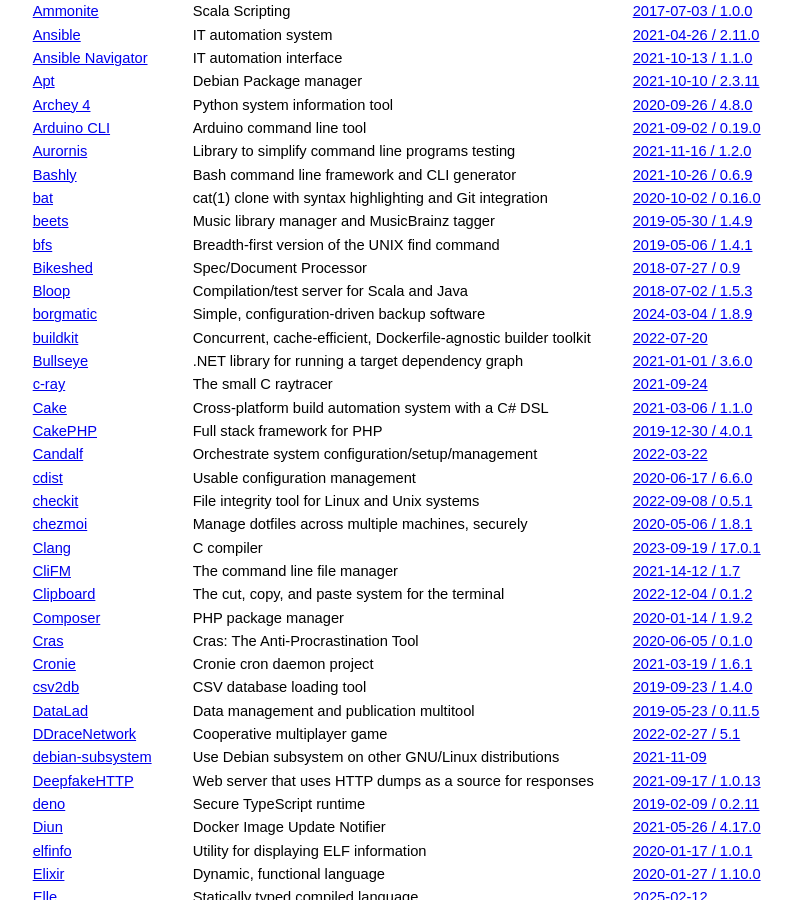
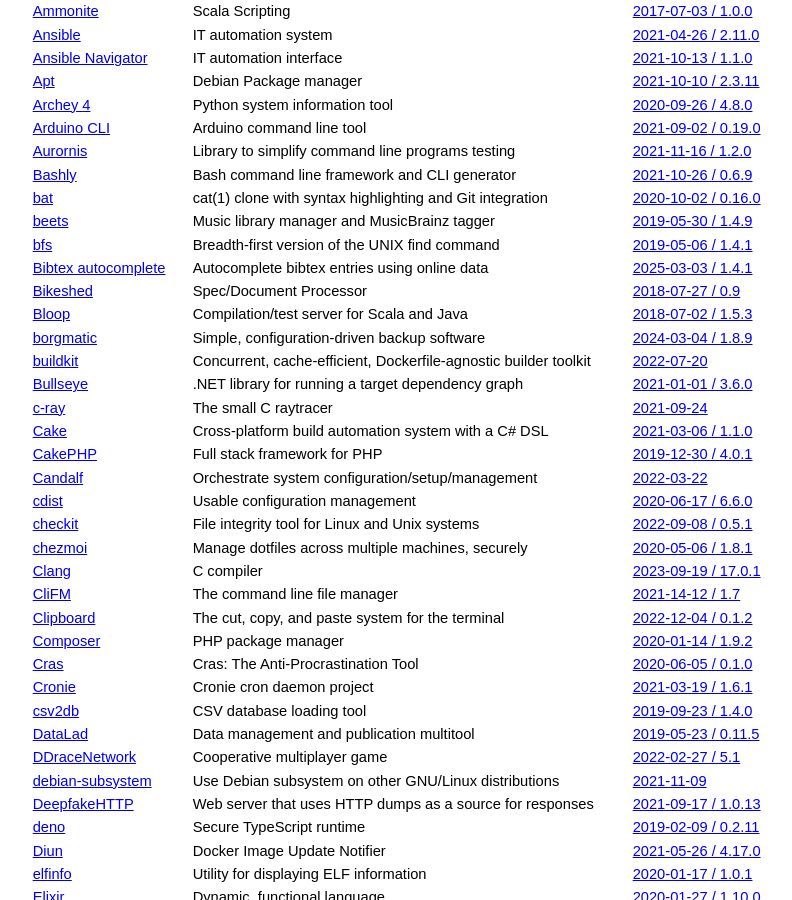
Before and after one commit to jcs/no_color, a Jekyll site: the page built from index.md, in a window 1280 px wide and 900 px high, scrolled down 2780 px. Shown: the whole window, without its empty margins (211-1003 px from the left). Built offline with Jekyll 4.4.1, drawn with Linux system fonts in a browser that asks for light colours; our own code applies the rules of GitHub Pages for plain Markdown files.

Commit message:
Add bibtex autocomplete (#303)

```diff
--- a/index.md
+++ b/index.md
@@ -159,6 +159,7 @@ color by default via `NO_COLOR`.
 | [bat](https://github.com/sharkdp/bat) | cat(1) clone with syntax highlighting and Git integration | [2020-10-02 / 0.16.0](https://github.com/sharkdp/bat/releases/tag/v0.16.0) |
 | [beets](https://github.com/beetbox/beets) | Music library manager and MusicBrainz tagger | [2019-05-30 / 1.4.9](https://github.com/beetbox/beets/releases/tag/v1.4.9) |
 | [bfs](https://github.com/tavianator/bfs) | Breadth-first version of the UNIX find command | [2019-05-06 / 1.4.1](https://github.com/tavianator/bfs/releases/tag/1.4.1) |
+| [Bibtex autocomplete](https://github.com/dlesbre/bibtex-autocomplete) | Autocomplete bibtex entries using online data | [2025-03-03 / 1.4.1](https://github.com/dlesbre/bibtex-autocomplete/releases/tag/v1.4.1) |
 | [Bikeshed](https://github.com/tabatkins/bikeshed) | Spec/Document Processor | [2018-07-27 / 0.9](https://github.com/tabatkins/bikeshed/commit/04ea123d607a8d4bed692ad73dda1cb343bb5bbe) |
 | [Bloop](https://github.com/scalacenter/bloop) | Compilation/test server for Scala and Java | [2018-07-02 / 1.5.3](https://github.com/scalacenter/bloop/pull/555/commits/ff6f17a0155633f86440e10d7889f077e7fbc91c) |
 | [borgmatic](https://torsion.org/borgmatic) | Simple, configuration-driven backup software | [2024-03-04 / 1.8.9](https://projects.torsion.org/borgmatic-collective/borgmatic/commit/16bc0de3fb76f027c81353899d4e7a4d6b386dbc) |
```
